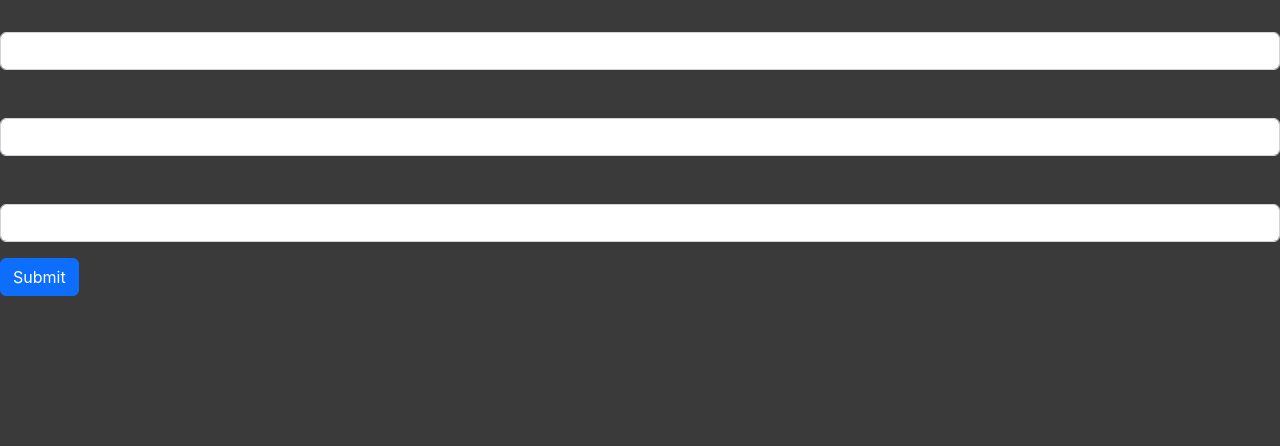
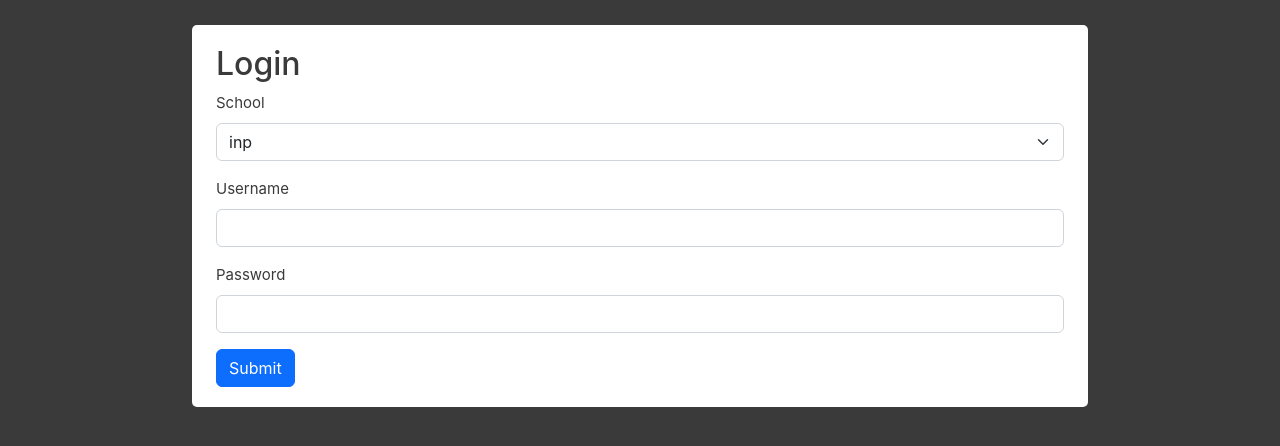
Before and after one commit to Damsien/rplace-frontend, a Vue app: page /login in a window 1280 px wide. Shown: the top 446 px of the page. Built offline with nearby package versions, Linux system fonts and the light colour scheme.

Commit message:
Login page doneé

```diff
--- a/src/assets/main.css
+++ b/src/assets/main.css
@@ -11,6 +11,24 @@ html, body {
 
 #app {
   font-weight: normal;
+}
+
+#card {
+    width: 70%;
+    margin: auto;
+    margin-top: 25px;
+    margin-bottom: 25px;
+    background-color: white;
+    padding-top: 20px;
+    padding-bottom: 20px;
+    border-radius: 5px;
+}
+
+@media (max-width: 600px) {
+  #card {
+    width: 100%;
+    margin: 0;
+  }
 }
 
 /* a,
--- a/src/views/Login.vue
+++ b/src/views/Login.vue
@@ -3,6 +3,28 @@
     import axios from 'axios';
     // @ts-ignore
     import $ from 'jquery';
+
+
+    (function () {
+        'use strict'
+
+        // Fetch all the forms we want to apply custom Bootstrap validation styles to
+        var forms = document.querySelectorAll('.needs-validation')
+
+        // Loop over them and prevent submission
+        Array.prototype.slice.call(forms)
+            .forEach(function (form) {
+            form.addEventListener('submit', function (event) {
+                if (!form.checkValidity()) {
+                event.preventDefault()
+                event.stopPropagation()
+                }
+
+                form.classList.add('was-validated')
+            }, false)
+        })
+    })()
+
 
     let pscope;
     let username;
@@ -27,18 +49,32 @@
 
 <template>
 
+    <div id="card" class="px-4">
+        <h2>Login</h2>
+        <form @submit.prevent="login" class="needs-validation">
             <div class="mb-3">
-        <label for="pscope" class="form-label">Zone</label>
-        <input type="text" class="form-control" id="pscope">
+                <label for="pscope" class="form-label">School</label>
+                <select required class="form-select" id="pscope">
+                    <option>inp</option>
+                    <option>ecv</option>
+                </select>
             </div>
             <div class="mb-3">
                 <label for="username" class="form-label">Username</label>
-        <input type="text" class="form-control" id="username">
+                <input required type="text" class="form-control" id="username">
+                <div class="invalid-feedback">
+                    Please provide a username.
+                </div>
             </div>
             <div class="mb-3">
                 <label for="password" class="form-label">Password</label>
-        <input type="password" class="form-control" id="password">
+                <input required type="password" class="form-control" id="password">
+                <div class="invalid-feedback">
+                    Please provide a password.
                 </div>
-    <button @touchstart="login" @click="login" class="btn btn-primary">Submit</button>
+            </div>
+            <button type="submit" class="btn btn-primary">Submit</button>
+        </form>
+    </div>
 
 </template>
--- a/src/views/User.vue
+++ b/src/views/User.vue
@@ -211,24 +211,6 @@
     background-color: grey;
 }
 
-#card {
-    width: 70%;
-    margin: auto;
-    margin-top: 25px;
-    margin-bottom: 25px;
-    background-color: white;
-    padding-top: 20px;
-    padding-bottom: 20px;
-    border-radius: 5px;
-}
-
-@media (max-width: 600px) {
-  #card {
-    width: 100%;
-    margin: 0;
-  }
-}
-
 @media (max-width: 700px) {
   .arrow {
     display: none;
```
Also changed, not shown: 1 other file (tests, documents, lock files or other folders). Lines whose indentation alone changed are shown as unchanged.
